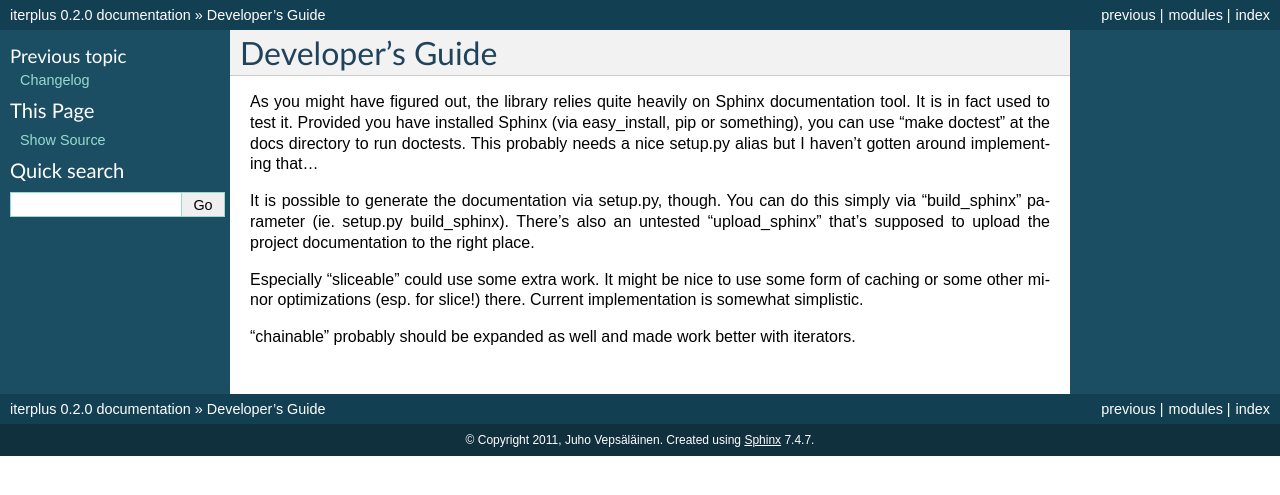
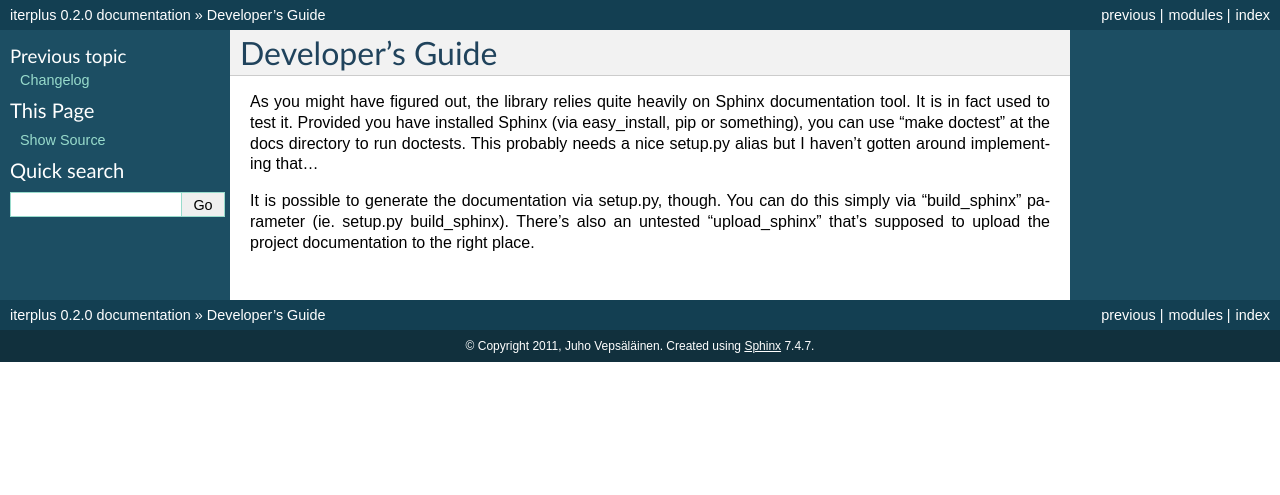
Before and after one commit to bebraw/iterplus, a Sphinx documentation site: the page built from docs/dev_guide.rst, in a window 1280 px wide. Shown: the top 495 px of the page. Built offline with Sphinx 7.4.7, drawn with Linux system fonts in a browser that asks for light colours.

Commit message:
Remove redundant bits from dev guide

```diff
--- a/docs/dev_guide.rst
+++ b/docs/dev_guide.rst
@@ -4,7 +4,3 @@ Developer's Guide
 As you might have figured out, the library relies quite heavily on Sphinx documentation tool. It is in fact used to test it. Provided you have installed Sphinx (via easy_install, pip or something), you can use "make doctest" at the docs directory to run doctests. This probably needs a nice setup.py alias but I haven't gotten around implementing that...
 
 It is possible to generate the documentation via setup.py, though. You can do this simply via "build_sphinx" parameter (ie. setup.py build_sphinx). There's also an untested "upload_sphinx" that's supposed to upload the project documentation to the right place.
-
-Especially "sliceable" could use some extra work. It might be nice to use some form of caching or some other minor optimizations (esp. for slice!) there. Current implementation is somewhat simplistic.
-
-"chainable" probably should be expanded as well and made work better with iterators.
```
